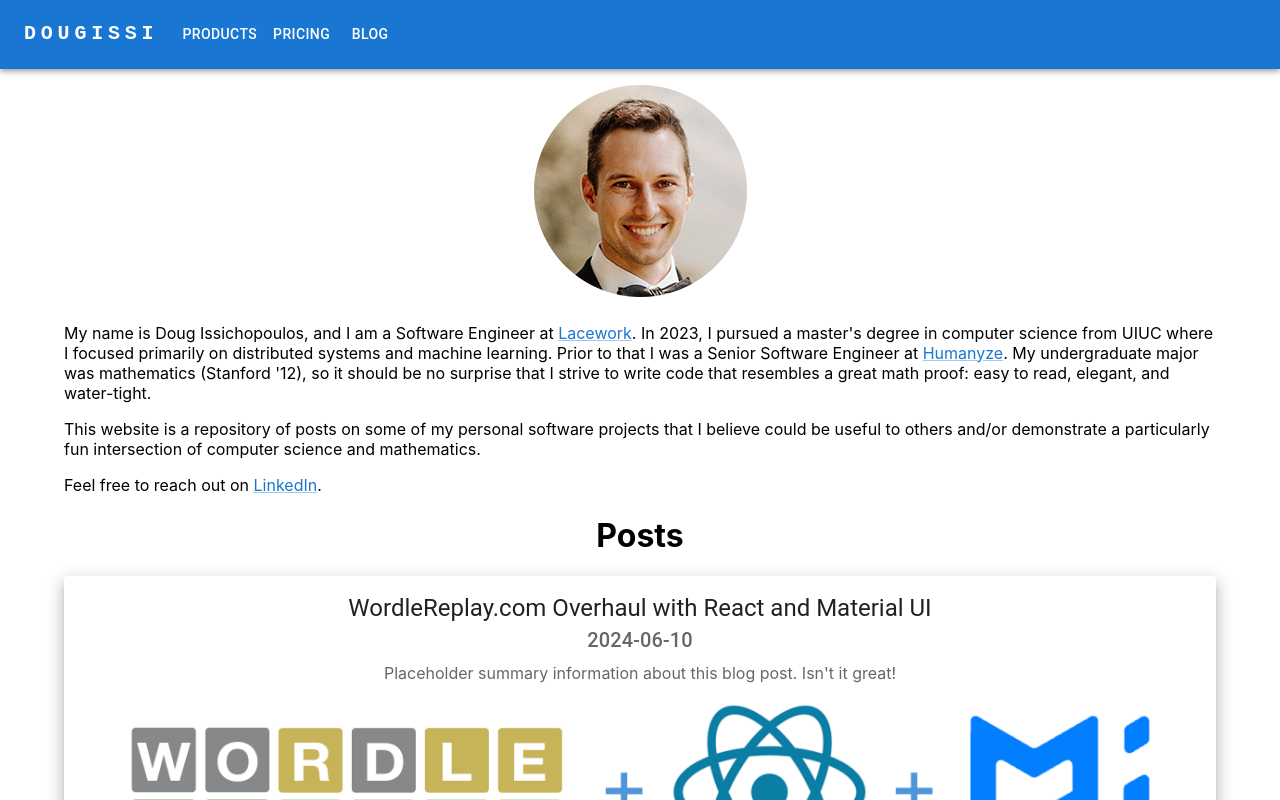
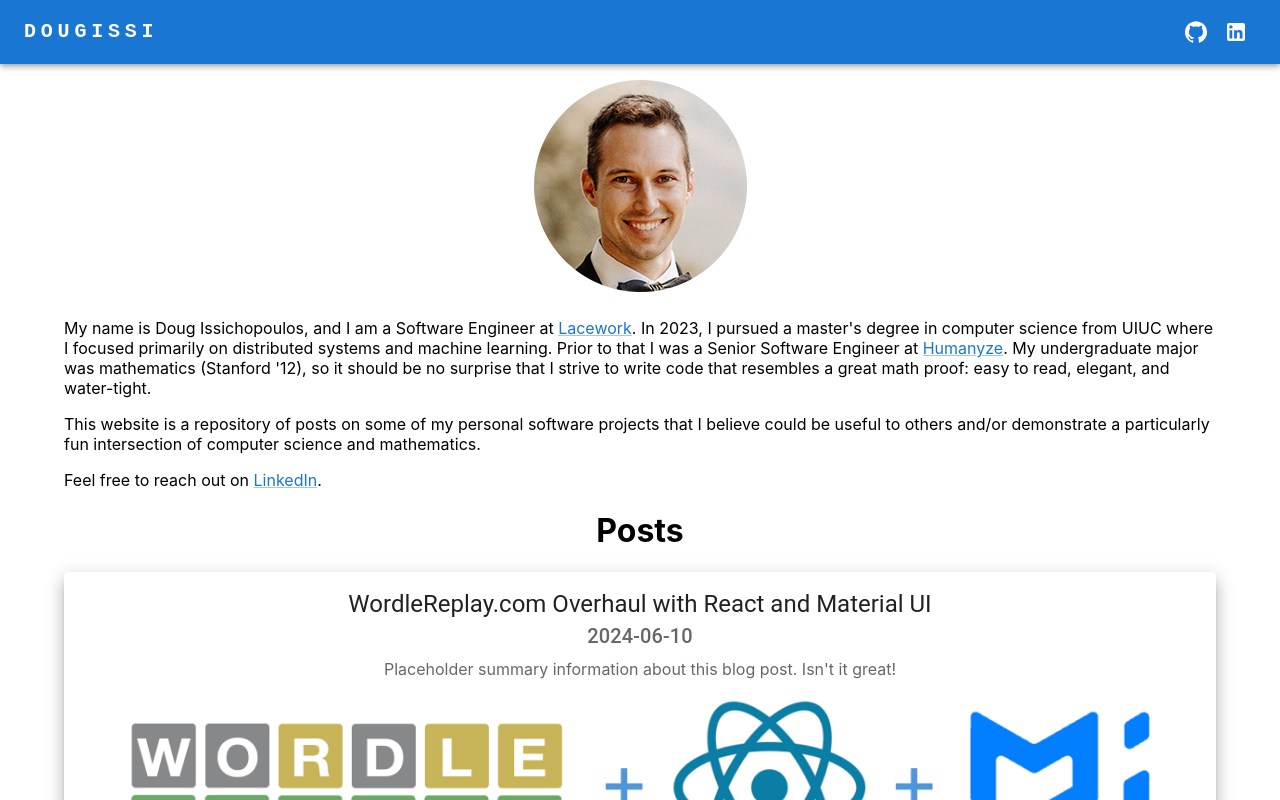
Before and after one commit to dougissi/dougissi.github.io, a React (Create React App) app: page / in a window 1280 px wide. Shown: the top 800 px of the page. Built offline with nearby package versions, Linux system fonts and the light colour scheme.

Commit message:
simplify NavBar

```diff
--- a/src/components/NavBar.js
+++ b/src/components/NavBar.js
@@ -1,29 +1,29 @@
-import { useState } from 'react';
 import { Link as RouterLink} from 'react-router-dom';
 import AppBar from '@mui/material/AppBar';
-import Box from '@mui/material/Box';
 import Toolbar from '@mui/material/Toolbar';
 import IconButton from '@mui/material/IconButton';
 import Typography from '@mui/material/Typography';
-import Menu from '@mui/material/Menu';
-import MenuIcon from '@mui/icons-material/Menu';
 import Container from '@mui/material/Container';
-import Button from '@mui/material/Button';
-import MenuItem from '@mui/material/MenuItem';
+import GitHubIcon from '@mui/icons-material/GitHub';
+import LinkedInIcon from '@mui/icons-material/LinkedIn';
+import { Stack } from '@mui/material';
+import { Link } from '@mui/material';
 
 
-const pages = ['Products', 'Pricing', 'Blog'];
 const siteTitle = 'DOUGISSI';
 
 export default function NavBar() {
-  const [anchorElNav, setAnchorElNav] = useState(null);
 
-  const handleOpenNavMenu = (event) => {
-    setAnchorElNav(event.currentTarget);
-  };
-
-  const handleCloseNavMenu = () => {
-    setAnchorElNav(null);
+  const NavIconButton = ({ href, icon }) => {
+    return (
+      <IconButton
+        component={Link}
+        href={href}
+        sx={{ color: 'inherit' }}
+      >
+        {icon}
+      </IconButton>
+    );
   };
 
   return (
@@ -36,8 +36,6 @@ export default function NavBar() {
             component={RouterLink}
             to="/"
             sx={{
-              mr: 2,
-              display: { xs: 'none', md: 'flex' },
               fontFamily: 'monospace',
               fontWeight: 700,
               letterSpacing: '.3rem',
@@ -48,72 +46,19 @@ export default function NavBar() {
             {siteTitle}
           </Typography>
 
-          <Box sx={{ flexGrow: 1, display: { xs: 'flex', md: 'none' } }}>
-            <IconButton
-              size="large"
-              aria-label="account of current user"
-              aria-controls="menu-appbar"
-              aria-haspopup="true"
-              onClick={handleOpenNavMenu}
-              color="inherit"
-            >
-              <MenuIcon />
-            </IconButton>
-            <Menu
-              id="menu-appbar"
-              anchorEl={anchorElNav}
-              anchorOrigin={{
-                vertical: 'bottom',
-                horizontal: 'left',
-              }}
-              keepMounted
-              transformOrigin={{
-                vertical: 'top',
-                horizontal: 'left',
-              }}
-              open={Boolean(anchorElNav)}
-              onClose={handleCloseNavMenu}
-              sx={{
-                display: { xs: 'block', md: 'none' },
-              }}
-            >
-              {pages.map((page) => (
-                <MenuItem key={page} onClick={handleCloseNavMenu}>
-                  <Typography textAlign="center">{page}</Typography>
-                </MenuItem>
-              ))}
-            </Menu>
-          </Box>
-          {/* <AdbIcon sx={{ display: { xs: 'flex', md: 'none' }, mr: 1 }} /> */}
-          <Typography
-            variant="h5"
-            noWrap
-            component={RouterLink}
-            to="/"
+          <Stack
+            direction="row"
+            justifyContent="flex-end"
+            alignItems="center"
+            spacing={0}
             sx={{
-              mr: 2,
-              display: { xs: 'flex', md: 'none' },
               flexGrow: 1,
-              fontFamily: 'monospace',
-              fontWeight: 700,
-              letterSpacing: '.3rem',
-              color: 'inherit',
-              textDecoration: 'none',
+              display: 'flex'
             }}
           >
-            {siteTitle}
-          </Typography>
-          <Box sx={{ flexGrow: 1, display: { xs: 'none', md: 'flex' } }}>
-            {pages.map((page) => (
-              <Button
-                key={page}
-                onClick={handleCloseNavMenu}
-                sx={{ my: 2, color: 'white', display: 'block' }}
-              >
-                {page}
-              </Button>
-            ))}
-          </Box>
+            <NavIconButton href="https://github.com/dougissi" icon={<GitHubIcon />} />
+            <NavIconButton href="https://www.linkedin.com/in/dougissi/" icon={<LinkedInIcon />} />
+          </Stack>
 
         </Toolbar>
       </Container>
```
Also changed, not shown: 1 other file (tests, documents, lock files or other folders).
